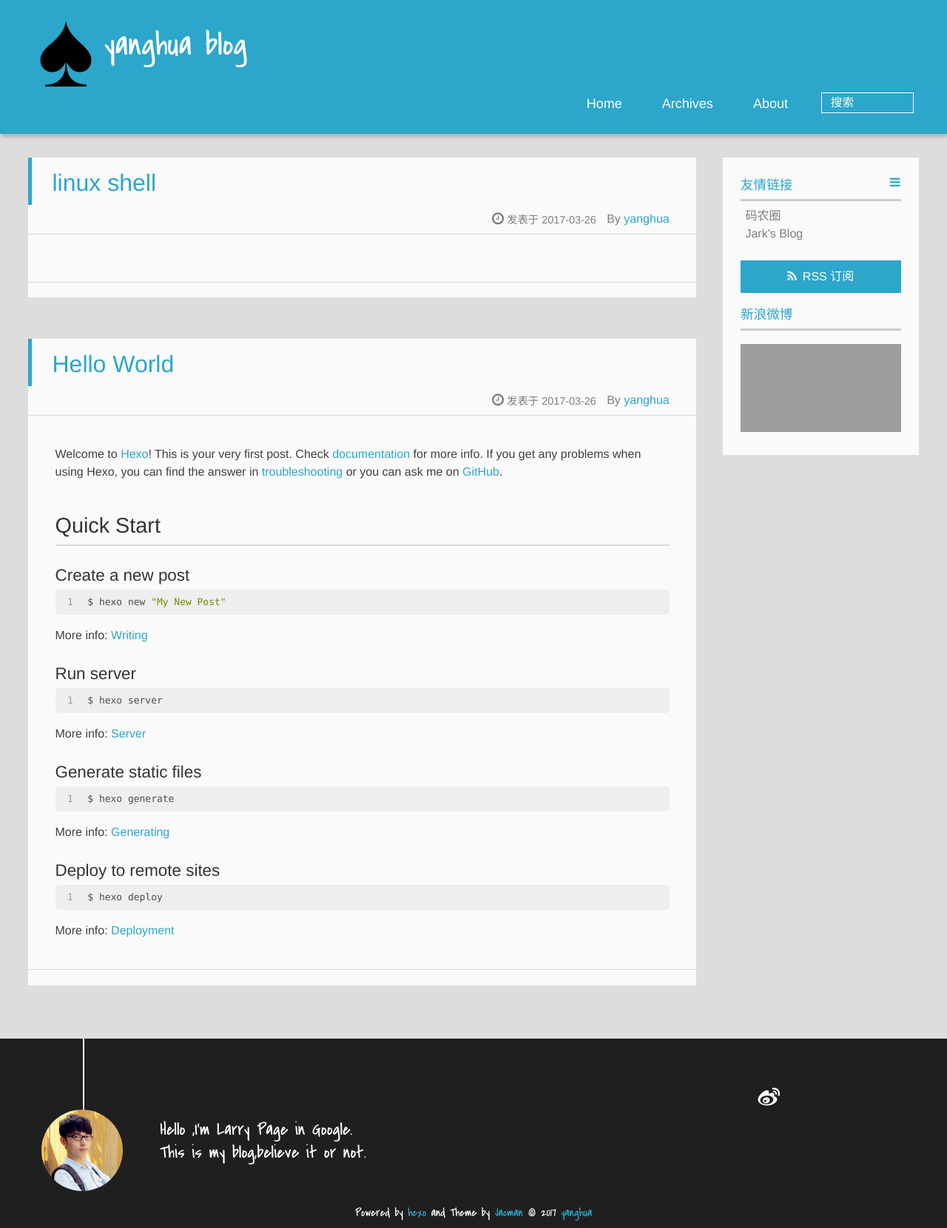
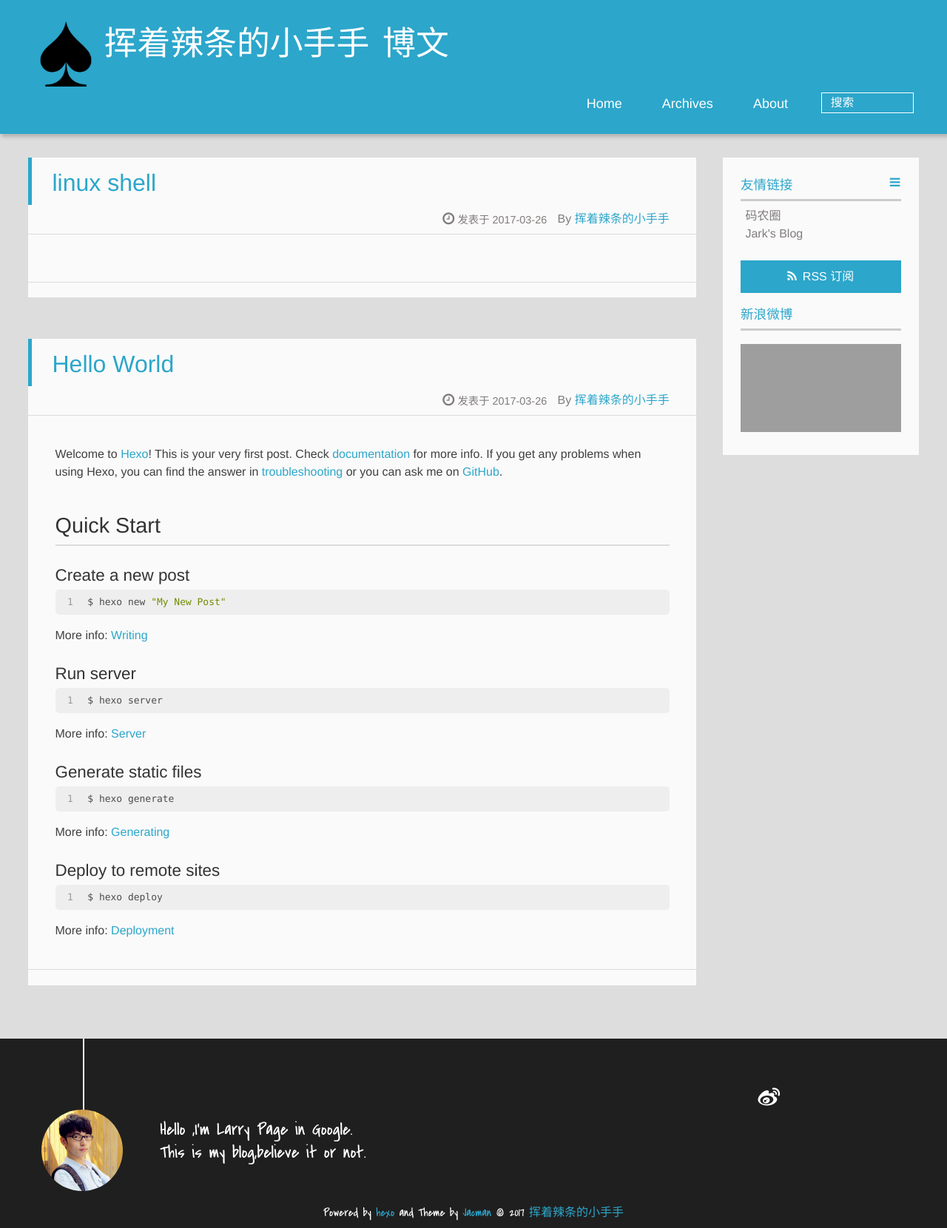
Before and after one commit to kankankankan/kankankankan.github.io, a plain HTML site: page index.html in a window 1280 px wide. Shown: the whole page at 74% size. Drawn offline with Linux system fonts and the light colour scheme; grey boxes are pictures that could not be loaded; a script that the page names is missing.

Commit message:
Site updated: 2017-03-27 10:08:40

```diff
--- a/index.html
+++ b/index.html
@@ -4,22 +4,22 @@
 <head>
   <meta charset="UTF-8">
 
-    <title>yanghua blog</title>
+    <title>挥着辣条的小手手 博文</title>
     <meta name="viewport" content="width=device-width, initial-scale=1,user-scalable=no">
 
-    <meta name="author" content="yanghua">
+    <meta name="author" content="挥着辣条的小手手">
 
 
 
     <meta property="og:type" content="website">
-<meta property="og:title" content="yanghua blog">
+<meta property="og:title" content="挥着辣条的小手手 博文">
 <meta property="og:url" content="http://yoursite.com/index.html">
-<meta property="og:site_name" content="yanghua blog">
+<meta property="og:site_name" content="挥着辣条的小手手 博文">
 <meta name="twitter:card" content="summary">
-<meta name="twitter:title" content="yanghua blog">
+<meta name="twitter:title" content="挥着辣条的小手手 博文">
 
 
-    <link rel="alternative" href="/atom.xml" title="yanghua blog" type="application/atom+xml">
+    <link rel="alternative" href="/atom.xml" title="挥着辣条的小手手 博文" type="application/atom+xml">
 
 
     <link rel="icon" href="/img/favicon.ico">
@@ -37,11 +37,11 @@
 <div>
 
 			<div id="imglogo">
-				<a href="/"><img src="/img/logo.png" alt="yanghua blog" title="yanghua blog"/></a>
+				<a href="/"><img src="/img/logo.png" alt="挥着辣条的小手手 博文" title="挥着辣条的小手手 博文"/></a>
 			</div>
 
 			<div id="textlogo">
-				<h1 class="site-name"><a href="/" title="yanghua blog">yanghua blog</a></h1>
+				<h1 class="site-name"><a href="/" title="挥着辣条的小手手 博文">挥着辣条的小手手 博文</a></h1>
 				<h2 class="blog-motto"></h2>
 			</div>
 			<div class="navbar"><a class="navbutton navmobile" href="#" title="菜单">
@@ -82,7 +82,7 @@
   </h1>
   <p class="article-author">By
 
-		<a href="/about" title="yanghua" target="_blank" itemprop="author">yanghua</a>
+		<a href="/about" title="挥着辣条的小手手" target="_blank" itemprop="author">挥着辣条的小手手</a>
 
   <p class="article-time">
     <time datetime="2017-03-26T11:48:39.000Z" itemprop="datePublished"> 发表于 2017-03-26</time>
@@ -131,7 +131,7 @@
   </h1>
   <p class="article-author">By
 
-		<a href="/about" title="yanghua" target="_blank" itemprop="author">yanghua</a>
+		<a href="/about" title="挥着辣条的小手手" target="_blank" itemprop="author">挥着辣条的小手手</a>
 
   <p class="article-time">
     <time datetime="2017-03-26T06:02:45.336Z" itemprop="datePublished"> 发表于 2017-03-26</time>
@@ -262,7 +262,7 @@
 		<p class="copyright">
 		Powered by <a href="http://hexo.io" target="_blank" title="hexo">hexo</a> and Theme by <a href="https://github.com/wuchong/jacman" target="_blank" title="Jacman">Jacman</a> © 2017
 
-		<a href="/about" target="_blank" title="yanghua">yanghua</a>
+		<a href="/about" target="_blank" title="挥着辣条的小手手">挥着辣条的小手手</a>
 
 
 		</p>
```
Also changed, not shown: 2017/03/26/hello-world/index.html (+9 -9 lines), 2017/03/26/linux-shell/index.html (+9 -9 lines), archives/2017/03/index.html (+9 -9 lines), archives/2017/index.html (+9 -9 lines), archives/index.html (+9 -9 lines).
